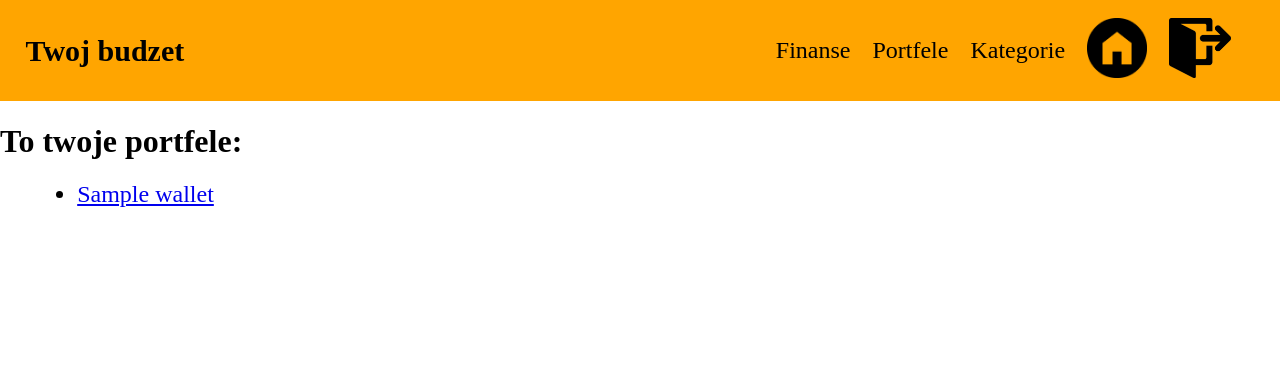
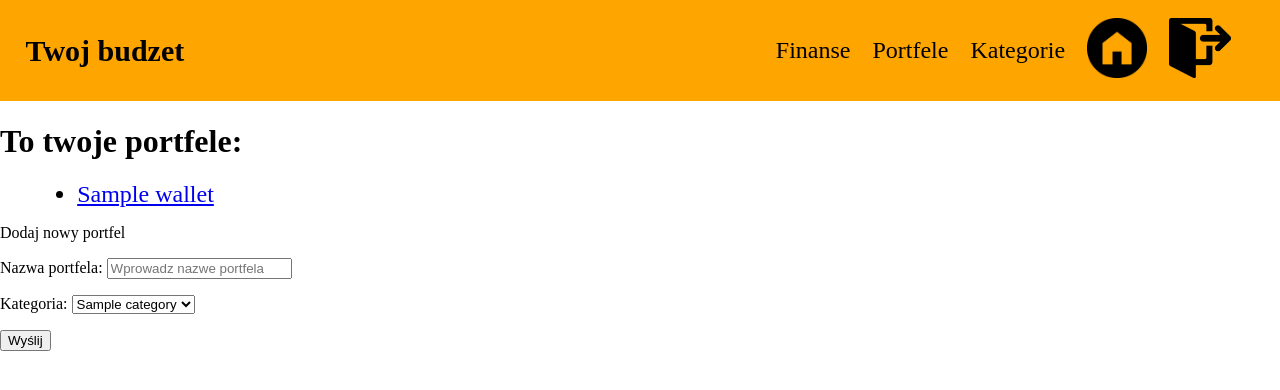
Before and after one commit to mateuszhorczak/RSWTA_house_budget, a Django app: page /mainapp/wallets/ in a window 1280 px wide. Shown: the top 390 px of the page. Run offline with Django 4.2, Linux system fonts and the light colour scheme; a user stored in the database is signed in; tables that the repository leaves empty hold one stand-in row (values such as "Sample post").

Commit message:
working wallet form

```diff
--- a/mainapp/forms.py
+++ b/mainapp/forms.py
@@ -31,6 +31,18 @@ class IncomesForm(forms.Form):
                                     widget=forms.Select(attrs={'placeholder': 'Wybierz portfel'}), to_field_name='name')
 
 
+class WalletForm(forms.ModelForm):
+    name = forms.CharField(label='Nazwa portfela', max_length=100,
+                           widget=forms.TextInput(attrs={'placeholder': 'Wprowadz nazwe portfela'}))
+    categories = forms.ModelChoiceField(label='Kategoria', queryset=Category.objects.all(), empty_label=None,
+                                        widget=forms.Select(attrs={'placeholder': 'Wybierz kategorie'}),
+                                        to_field_name='name')
+
+    class Meta:
+        model = Wallet
+        fields = ['name', 'categories']
+
+
 class UserRegistrationForm(UserCreationForm):
     email = forms.EmailField(label='email', max_length=100, widget=forms.EmailInput)
     username = forms.CharField(help_text='')
--- a/mainapp/views.py
+++ b/mainapp/views.py
@@ -9,7 +9,7 @@ from django.urls import reverse
 # Create your views here.
 
 from .models import Category, IncomeOperation, ExpanseOperation, Wallet
-from .forms import ExpansesForm, IncomesForm, UserRegistrationForm
+from .forms import ExpansesForm, IncomesForm, UserRegistrationForm, WalletForm
 
 
 @login_required()
@@ -20,14 +20,22 @@ def home_view(request):
 
 @login_required()
 def wallets_view(request):
+    if request.method == 'POST':
+        form_wallet = WalletForm(request.POST)
+        if form_wallet.is_valid():
+            wallet = form_wallet.save(commit=False)
+            wallet.id_user = request.user
+            wallet.save()
+            return HttpResponseRedirect("/mainapp/wallets")
+    else:
+        form_wallet = WalletForm()
     wallets_list = Wallet.objects.all()
-    context = {'wallets_list': wallets_list}
+    context = {'wallets_list': wallets_list, 'form_wallet': form_wallet}
     return render(request, 'wallets.html', context)
 
 
 @login_required()
 def wallet_view(request, wallet_name):
-    wallet = get_object_or_404(Wallet, name=wallet_name)
     wallets_list = Wallet.objects.filter(name=wallet_name)
     context = {'wallet_name': wallet_name, 'wallets_list': wallets_list}
     return render(request, 'wallet.html', context)
@@ -46,7 +54,6 @@ def finances_view(request):
         form_expanses = ExpansesForm(request.POST)
         form_incomes = IncomesForm(request.POST)
         if form_expanses.is_valid():
-            print('gowno')
             title = form_expanses.cleaned_data['title']
             amount = form_expanses.cleaned_data['amount']
             description = form_expanses.cleaned_data['description']
@@ -61,7 +68,6 @@ def finances_view(request):
             )
             return HttpResponseRedirect("/mainapp/finances/")
         if form_incomes.is_valid():
-            print('dupa')
             title = form_incomes.cleaned_data['title']
             amount = form_incomes.cleaned_data['amount']
             description = form_incomes.cleaned_data['description']
--- a/templates/wallets.html
+++ b/templates/wallets.html
@@ -11,4 +11,14 @@
         {% endfor %}
     </ul>
 
+    <div class="forms">
+        <p>Dodaj nowy portfel</p>
+        <form action="{% url 'wallets' %}" method="POST" id="wallets">
+            {% csrf_token %}
+            {{ form_wallet.as_p }}
+            <button type="submit">Wyślij</button>
+        </form>
+    </div>
+
+
 {% endblock %}
```
